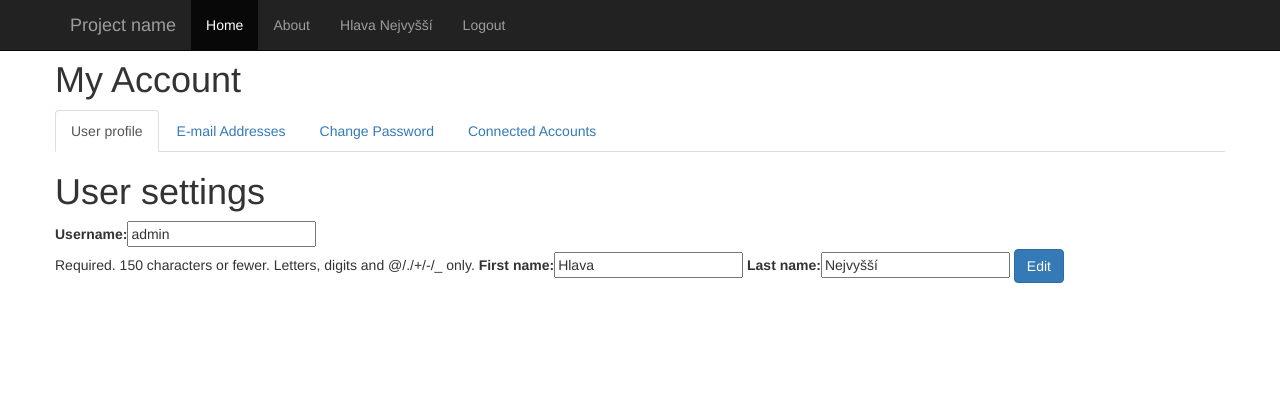
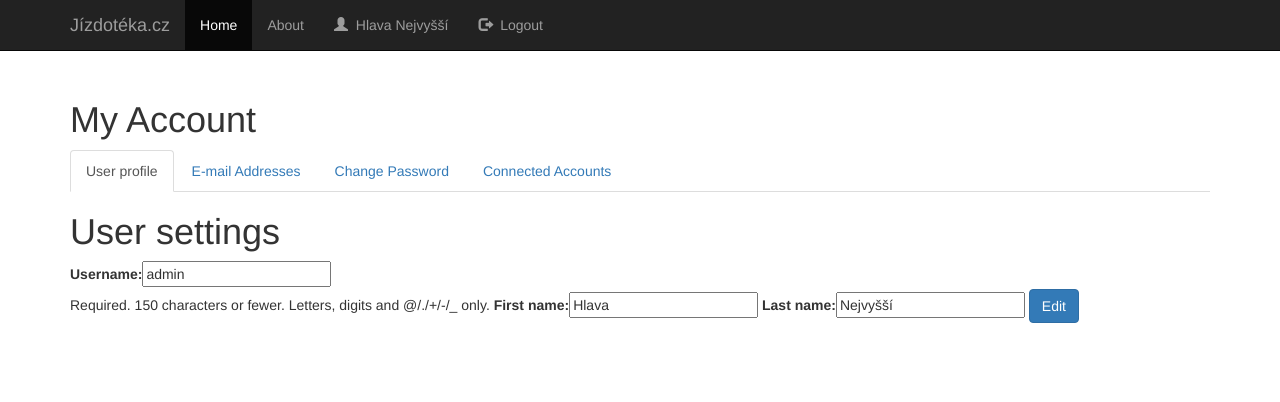
Before and after one commit to jizdoteka/jizdoteka-python, a Django app: a page that uses apps/web/templates/base.html in a window 1280 px wide. Shown: the top 402 px of the page. Run offline with Django 3.2, Linux system fonts and the light colour scheme; a user stored in the database is signed in; parts of the project's set-up code (start-up, migrations or seed data) failed here and were passed over; some libraries are stand-ins or nearby versions.

Commit message:
Little refactor of base styles, added icons for login, logout and signup

```diff
--- a/apps/web/static/web/css/styles.css
+++ b/apps/web/static/web/css/styles.css
@@ -1,6 +1,3 @@
-table td, table th {
-    border: 1px solid black;
+#main-container {
+    padding: 80px 15px;
 }
-table th {
-    background-color: #ccc;
-}
--- a/apps/web/templates/base.html
+++ b/apps/web/templates/base.html
@@ -11,12 +11,13 @@
     <meta name="author" content="">
     <link rel="icon" href="{% static 'web/favicon.ico'%}">
 
-    <title>Starter Template for Bootstrap</title>
+    <title>Jizdoteka {%block title%}{%endblock%}</title>
 
     <!-- Bootstrap core CSS -->
     <link href="{% static 'bootstrap/css/bootstrap.min.css'%}" rel="stylesheet">
 
     <link type="text/css" rel="stylesheet" href="{% static 'web/jquery-ui-1.11.4/jquery-ui.css' %}">
+    <link href="{% static 'web/css/styles.css'%}" rel="stylesheet">
 
     {% block extrahead %}{% endblock %}
   </head>
@@ -32,7 +33,7 @@
             <span class="icon-bar"></span>
             <span class="icon-bar"></span>
           </button>
-          <a class="navbar-brand" href="/">Project name</a>
+          <a class="navbar-brand" href="/">Jízdotéka.cz</a>
         </div>
         <div id="navbar" class="collapse navbar-collapse">
           <ul class="nav navbar-nav">
@@ -41,6 +42,7 @@
             {%if user.is_authenticated%}
                 <li>
                     <a href="{%url "user-settings"%}">
+                        <span class="glyphicon glyphicon-user" aria-hidden="true"></span>&nbsp;
                     {% if request.user.first_name or request.user.last_name %}
                         {{ request.user.first_name }} {{ request.user.last_name }}
                     {% else %}
@@ -48,28 +50,34 @@
                     {% endif %}
                     </a>
                 </li>
-                <li><a href="{%url "account_logout"%}">Logout</a></li>
+                <li>
+                    <a href="{%url "account_logout"%}">
+                        <span class="glyphicon glyphicon-log-out" aria-hidden="true"></span>&nbsp;
+                        Logout
+                    </a>
+                </li>
             {%else%}
-                <li><a href="{%url "account_signup"%}">Sign up</a></li>
-                <li><a href="{%url "account_login"%}">Login</a></li>
+                <li>
+                    <a href="{%url "account_signup"%}">
+                        <span class="glyphicon glyphicon-ok" aria-hidden="true"></span>&nbsp;
+                        Sign up
+                    </a>
+                </li>
+                <li>
+                    <a href="{%url "account_login"%}">
+                        <span class="glyphicon glyphicon-log-in" aria-hidden="true"></span>&nbsp;
+                        Login
+                    </a>
+                </li>
             {%endif%}
           </ul>
         </div><!--/.nav-collapse -->
       </div>
     </nav>
 
-    <div class="container">
-        <div class="row">
-            <div class="col-12">
-
-                <br />
-                <br />
-
-            {% block content %}
-            {% endblock %}
-        </div>
-    </div>
-
+    <div class="container" id="main-container">
+        {% block content %}
+        {% endblock %}
     </div><!-- /.container -->
 
 
--- a/apps/web/templates/web/journey_list.html
+++ b/apps/web/templates/web/journey_list.html
@@ -4,6 +4,8 @@
 {% load journey_tags %}
 
 {% block content %}
+<div class="row">
+    <div class="cols-12">
 
         <form action="{{ request.path }}" method="post">
             {% csrf_token %}
@@ -11,7 +13,7 @@
             <input type="submit" value="Submit" />
         </form>
         Filter: {{ filter.city_from.city }} (ID:{{ filter.city_from.id }}) --- {{ filter.city_to.city }} (ID:{{ filter.city_to.id }})<br>
-<table class="table">
+        <table class="table table-striped">
             <tr>
                 <th>(ID)</th>
                 <th>{{ _('From') }}</th>
@@ -66,4 +68,6 @@ function initAutocomplete() {
             </script>
         <script src="https://maps.googleapis.com/maps/api/js?key=AIzaSyAen5jtHmdJ5ZW3ZOCoqDVjZLkDlILJ014&signed_in=true&libraries=places&callback=initAutocomplete&language=cs-CZ" async defer></script>
 
+    </div>
+</div>
 {% endblock %}
--- a/apps/web/views/user.py
+++ b/apps/web/views/user.py
@@ -7,7 +7,7 @@ from django.core.urlresolvers import reverse_lazy
 
 
 class UserSettingsView(UpdateView):
-    template_name = "web/user.html"
+    template_name = "account/user.html"
     model = User
     #form_class = UserSettingsForm
     fields = ["username", "first_name", "last_name"]
```
Also changed, not shown: apps/web/templates/account/user.html (renamed from apps/web/templates/web/user.html). Lines whose indentation alone changed are shown as unchanged.
